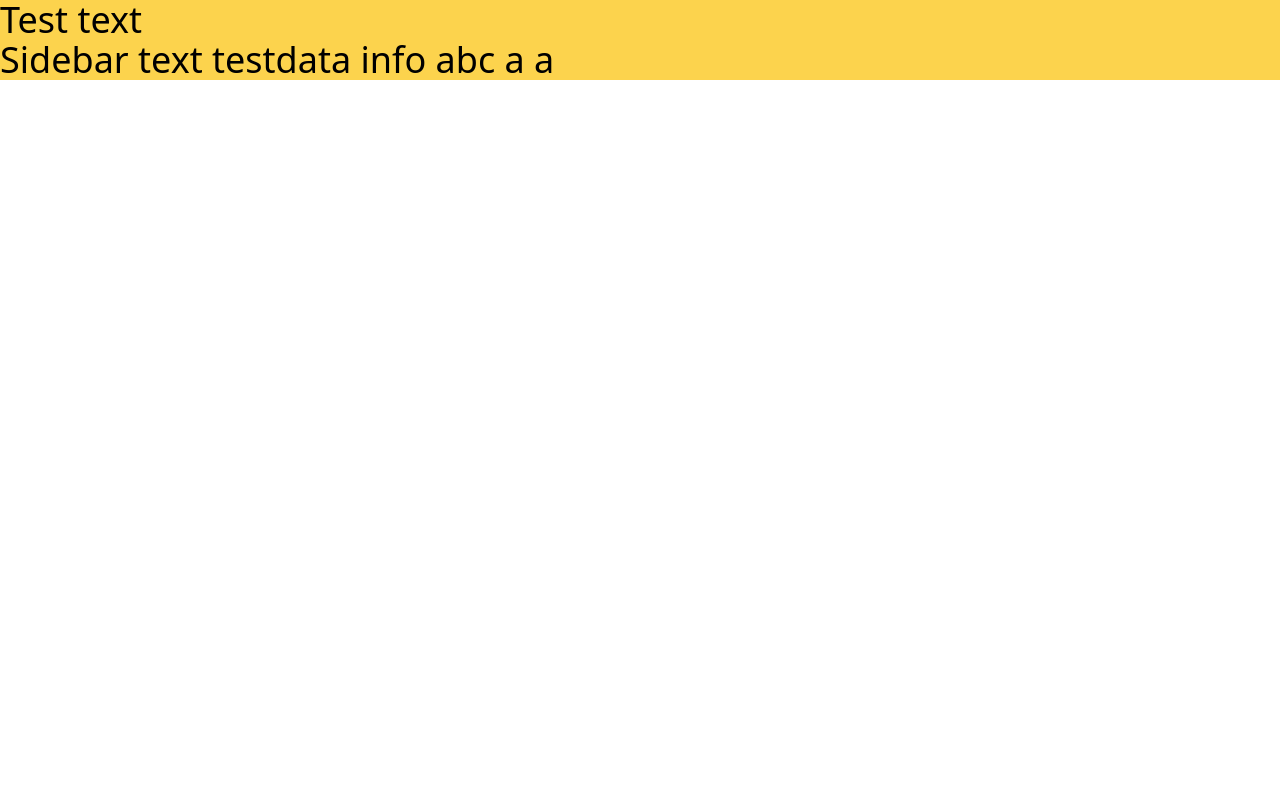
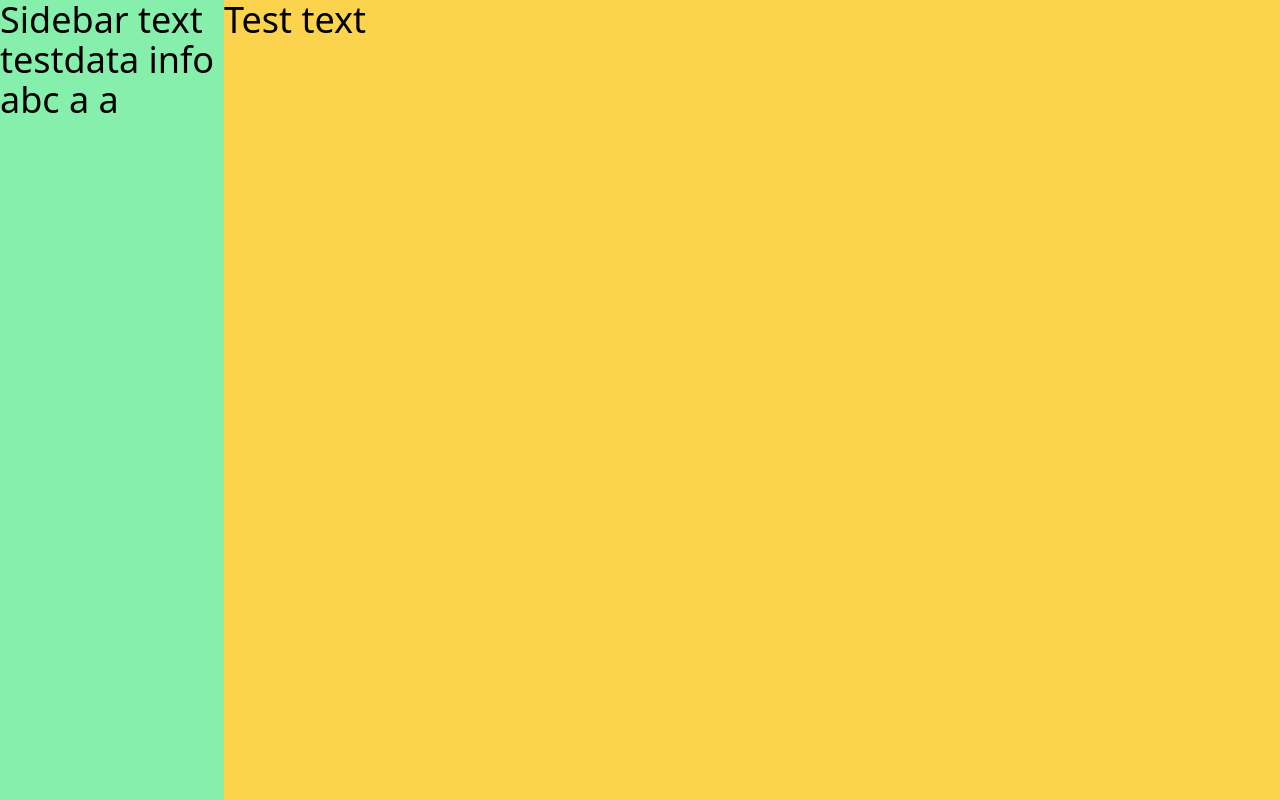
Before and after one commit to austinbarrows/kouhan-tracker, a Next.js app: page / in a window 1280 px wide. Built offline with nearby package versions, Linux system fonts and the light colour scheme.

Commit message:
Set up basic page shape and test text + colors

```diff
--- a/components/sidebar.js
+++ b/components/sidebar.js
@@ -1,6 +1,6 @@
 export default function Sidebar({ sidebarData }) {
   return (
-    <div>
+    <div className="top-0 left-0 h-screen w-56 bg-green-300 float-left p-0 break-words">
       Sidebar text test
       {sidebarData}
     </div>
--- a/pages/index.js
+++ b/pages/index.js
@@ -4,7 +4,7 @@ import Sidebar from "../components/sidebar";
 
 export default function Home() {
   return (
-    <div className="text-4xl bg-amber-300">
+    <div className="text-4xl">
       <Head>
         <title>Kouhan Tracker</title>
         <meta
@@ -13,8 +13,10 @@ export default function Home() {
         />{" "}
         {/* Potentially update/improve this description later; this is more of a quick placeholder */}
       </Head>
-      <div>Test text</div>
       <Sidebar sidebarData="data info abc a a"></Sidebar>
+      <div className="bg-amber-300 h-screen max-h-full overflow-clip break-words object-fill">
+        Test text
+      </div>
     </div>
   );
 }
```
